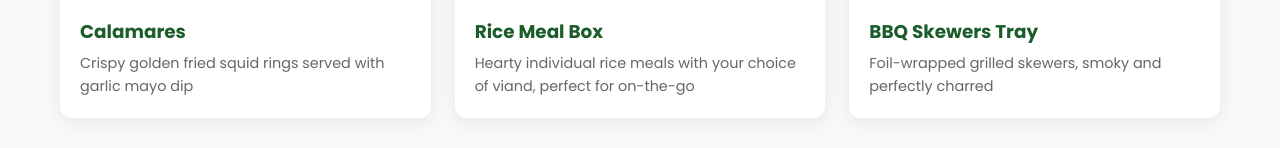
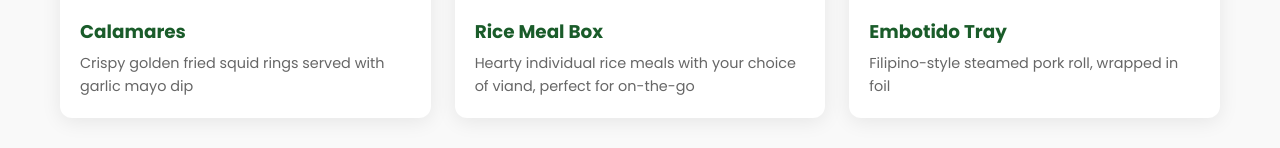
Before and after one commit to RalphAhhi/feast-tray-togo, a plain HTML site: page index.html in a window 1280 px wide. Shown: the part 1738-1886 px from the top of the page. Drawn offline with nearby package versions, Linux system fonts and the light colour scheme.

Commit message:
change bbq to embotido

```diff
--- a/index.html
+++ b/index.html
@@ -115,11 +115,11 @@
 
         <div class="food-card fade-in">
           <div class="food-card-img-wrapper">
-            <img src="food/bbq-skewers.png" alt="BBQ Skewers Tray" class="food-card-img">
+            <img src="food/bbq-skewers.png" alt="Embotido Tray" class="food-card-img">
           </div>
           <div class="food-card-body">
-            <h3>BBQ Skewers Tray</h3>
-            <p>Foil-wrapped grilled skewers, smoky and perfectly charred</p>
+            <h3>Embotido Tray</h3>
+            <p>Filipino-style steamed pork roll, wrapped in foil</p>
           </div>
         </div>
 
```
